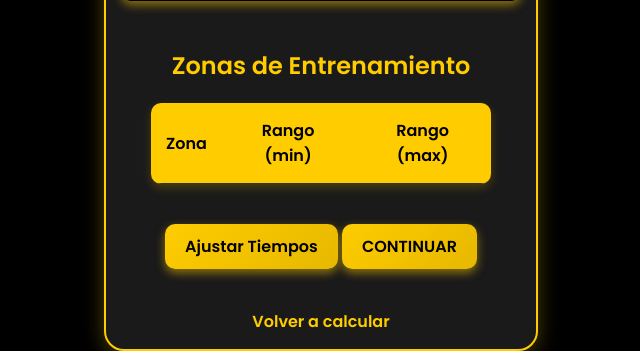
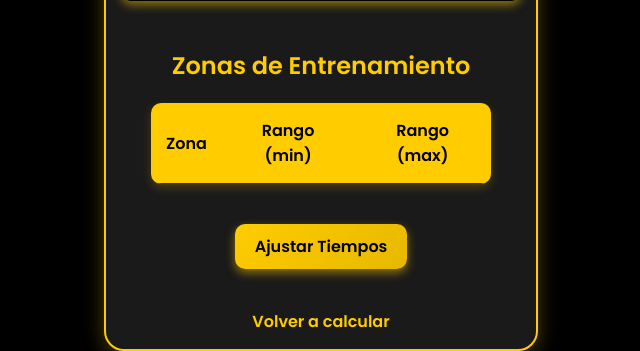
Before and after one commit to Vicarroyo/Dzerotrisplit, a Flask app: template templates/swimming_results.html in a window 1280 px wide. Shown: the part 798-1149 px from the top of the page, without its empty margins (319-959 px from the left). Run offline with Flask 3, Linux system fonts and the light colour scheme; the template is opened without the code that fills it, so the values that code supplies are empty.

Commit message:
Update swimming_results.html

```diff
--- a/templates/swimming_results.html
+++ b/templates/swimming_results.html
@@ -169,7 +169,7 @@
             </tbody>
         </table>
 
-        <!-- Imagen con enlace -->
+        <!-- Imagen con enlace (dentro del contenedor) -->
         <a href="https://dzerotri.com/victor-arroyo-dzero" target="_blank">
             <img src="/static/quien esta detras.png" alt="¿Quién está detrás?" class="highlight-image">
         </a>
@@ -198,11 +198,7 @@
         <!-- Botón para ajustar tiempos -->
         <a href="{{ url_for('ajustes_swim') }}?distance={{ selected_distance }}&pace={{ pace }}&css={{ css }}&category={{ css_category }}" class="button-primary">Ajustar Tiempos</a>
 
-
-        <!-- Botón CONTINUAR centrado -->
-        <a href="/" class="button-primary">CONTINUAR</a>
-
-        <!-- Volver a calcular -->
+        <!-- Botón Volver a calcular -->
         <a href="/swimming" class="back-link">Volver a calcular</a>
     </div>
 </body>
```
